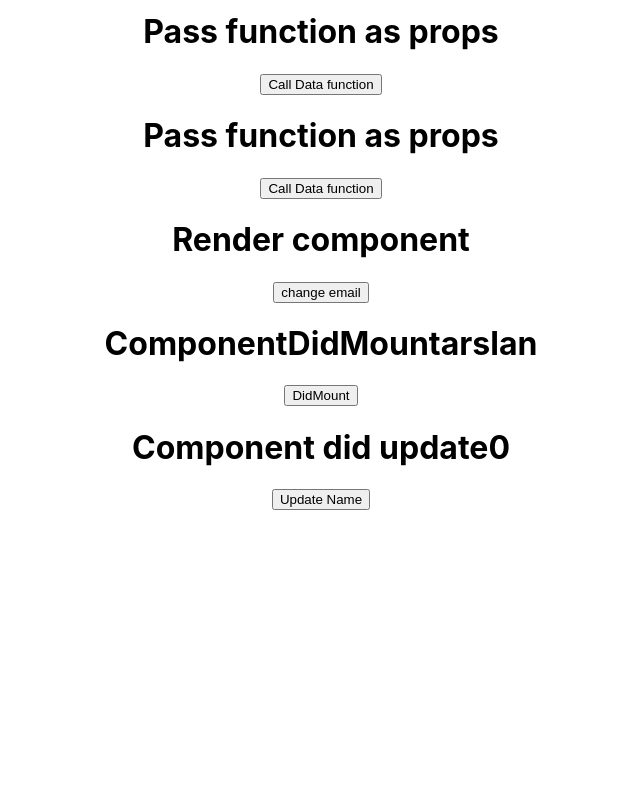
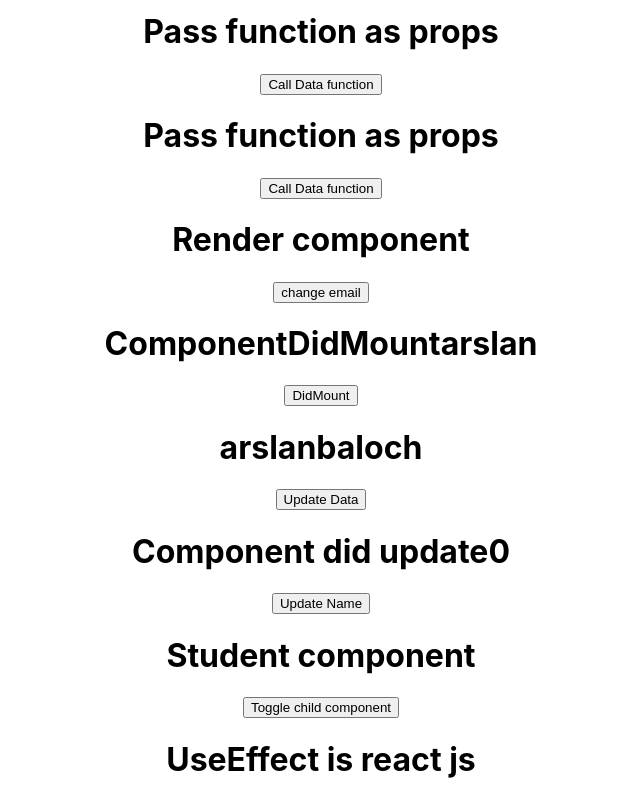
Before and after one commit to arslan8270/React-js-series, a React (Create React App) app: page / in a window 1280 px wide. Shown: the part 597-1397 px from the top of the page, without its empty margins (319-959 px from the left). Before the commit the page ends 1107 px from the top, so only its background shows below. Built offline with nearby package versions, Linux system fonts and the light colour scheme.

Commit message:
Hook added

```diff
--- a/src/App.js
+++ b/src/App.js
@@ -13,33 +13,48 @@ import Profile from './Profile';
 import PassFunc from './PassFunc';
 import Members from './Members';
 import RenderCycle from './RenderCycle';
+import WillUnmount from './WillUnmount';
+import Hook from './Hook';
+import UseEffectHook from './UseEffectHook';
+
+
 
 let data = "khan baloch"
-class App extends React.Component{
+class App extends React.Component {
 
-  constructor()
-  {
+
+  constructor() {
     console.log("Constructor")
     super();
-    this.state={
-      count:0
+    this.state = {
+      count: 0,
+      show:true,
+      newdata:"ali"
+
     }
   }
 
-  componentDidUpdate(preProps,preState,snapshot)
-  {
-      console.log("componentDidUpdate",preState.count,this.state.count)
+  componentDidUpdate(preProps, preState, snapshot) {
+    console.log("componentDidUpdate", preState.count, this.state.count)
 
-  if(this.state.count<10)
-  {
-    this.setState({count:this.state.count+1})
+    if (this.state.count < 10) {
+      this.setState({ count: this.state.count + 1 })
     }
 
   }
 
+  shouldComponentUpdate()
+  {
+    console.log("Shouldcomponentupdate",this.state.count);
+   if(this.state.count>5 && this.state.count<10)
+   {
+    return true
+   }
+  }
 
-  render()
-  {
+
+
+  render() {
     console.log("render")
     function Apple() {
       return (<div>Apple component</div>)
@@ -47,8 +62,7 @@ class App extends React.Component{
 
 
 
-  function getData()
-  {
+    function getData() {
       alert("Hello from App")
     }
 
@@ -58,21 +72,24 @@ class App extends React.Component{
         <h1>{data}</h1>
 
 
-      <Getinbox/>
-      <HideShow/>
-      <Formdata/>
-      <Profile/>
+        <Getinbox />
+        <HideShow />
+        <Formdata />
+        <Profile />
         <Student name={"arslanbaloch"} email={"iamarslanbaloch@gmail.com"} />
-      <PassFunc data={getData}/>
-        <Members data={getData}/>
-        <RenderCycle/>
+        <PassFunc data={getData} />
+        <Members data={getData} />
+        <RenderCycle />
+        <Hook/>
 
         <h1>Component did update{this.state.count}</h1>
-        <button onClick={()=>{this.setState({count:1})}}>Update Name</button>
+        <button onClick={() => { this.setState({ count: this.state.count + 1 }) }}>Update Name</button>
 
 
+        {this.state.show ? <WillUnmount/>: <h1>Child component removed</h1>}
+       <button onClick={()=>this.setState({show:!this.state.show})}>Toggle child component</button>
 
-
+        <UseEffectHook/>
            </div>
     );
 
--- /dev/null
+++ b/src/Hook.js
@@ -0,0 +1,14 @@
+import React, { useState } from "react";
+function Hook()
+{
+    const [data,setData] = useState("arslanbaloch")
+
+    return(
+        <>
+        <h1>{data}</h1>
+        <button onClick={()=>setData("khanbaloch")}>Update Data</button>
+        </>
+    );
+
+}
+export default Hook;
--- /dev/null
+++ b/src/UseEffectHook.js
@@ -0,0 +1,18 @@
+import React,{useEffect} from "react";
+
+function UseEffectHook()
+{
+useEffect(()=>{
+    alert("UseEffect called")
+})
+
+
+    return(
+        <>
+        <h1>UseEffect is react js</h1>
+        </>
+
+    )
+}
+
+export default UseEffectHook
--- /dev/null
+++ b/src/WillUnmount.js
@@ -0,0 +1,17 @@
+import React from "react";
+class WillUnmount extends React.Component{
+
+   componentWillUnmount()
+   {
+    alert("Component will unmount")
+   }
+    render(){
+        return(
+            <>
+            <h1>Student component</h1>
+            </>
+        )
+    }
+}
+
+export default WillUnmount;
```
Lines whose indentation alone changed are shown as unchanged.
